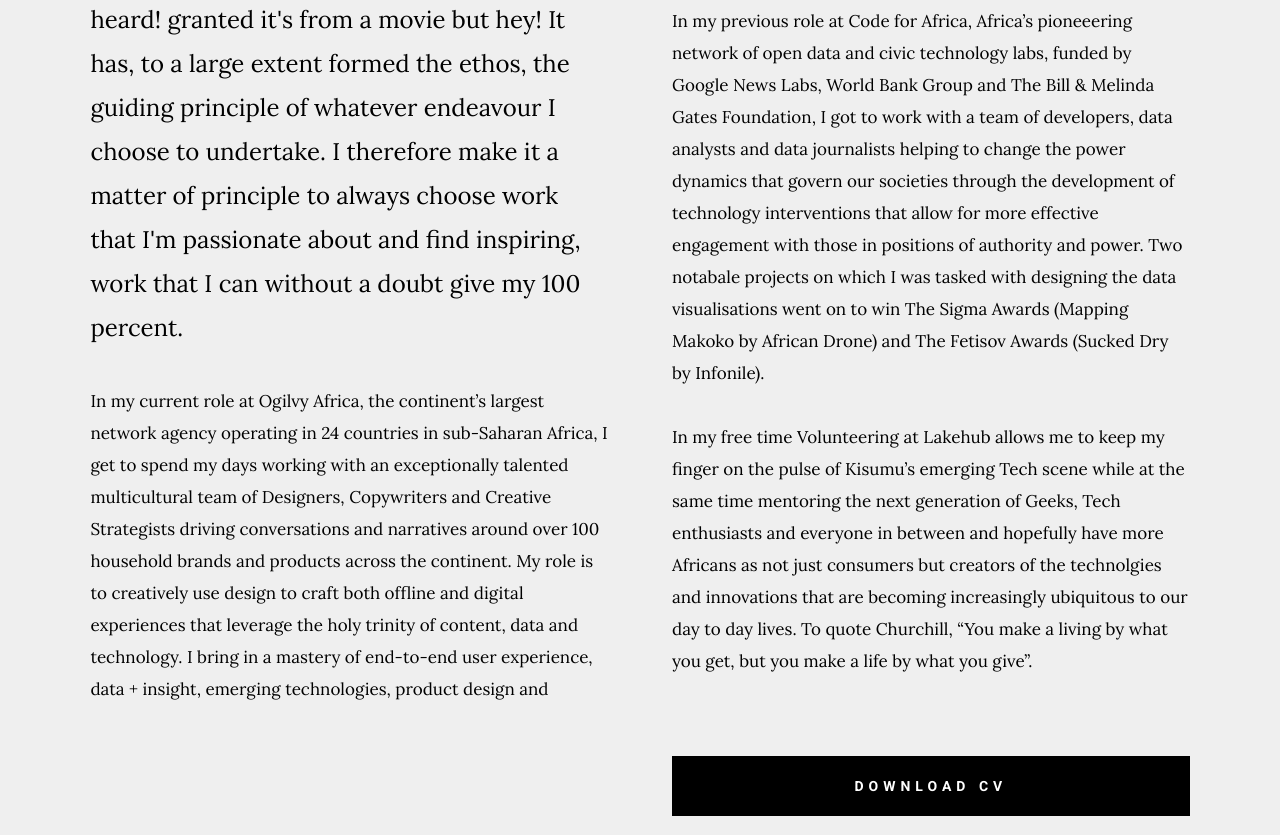
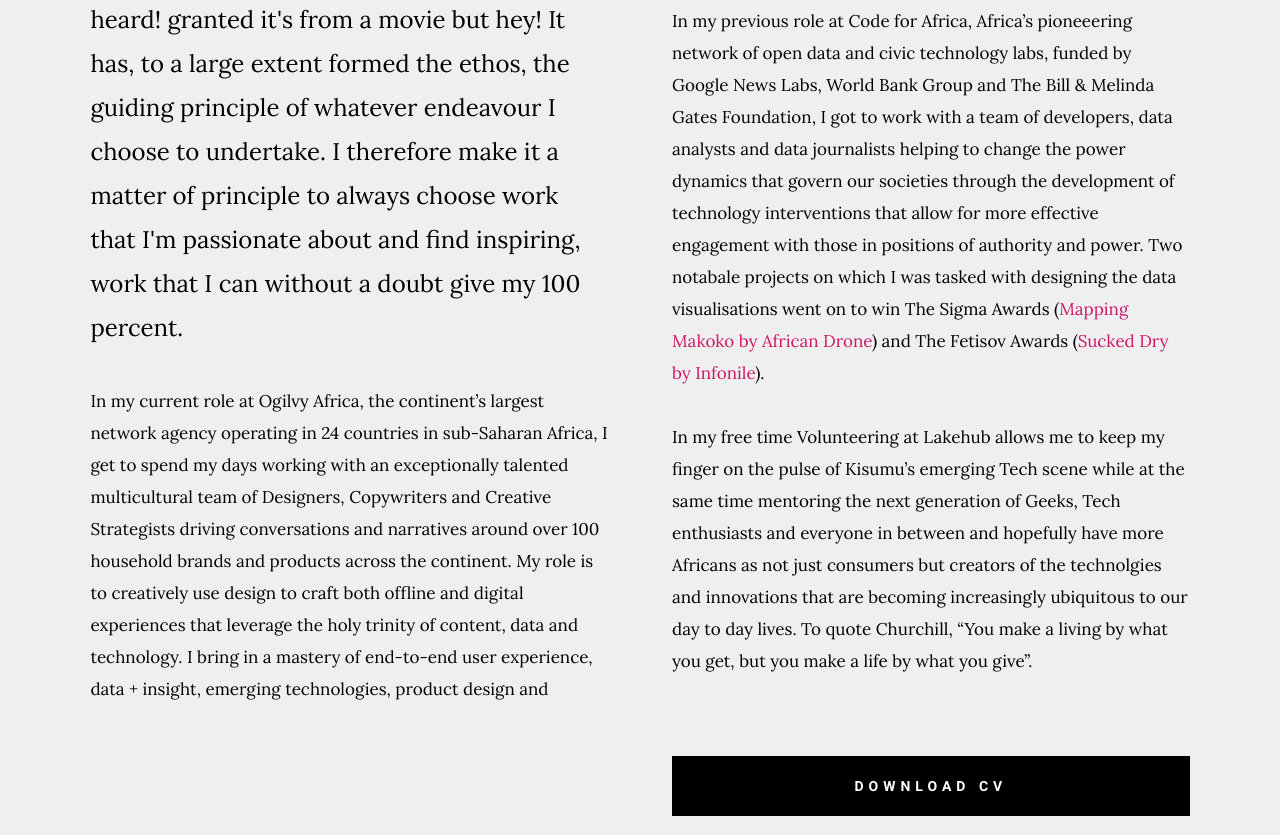
Before and after one commit to OdhiamboChris/My-Profile, a plain HTML site: page index.html in a window 1280 px wide. Shown: the part 1214-2049 px from the top of the page. Drawn offline with Linux system fonts and the light colour scheme; a web font is replaced by a local one.

Commit message:
Added links to awards
Links to awards added

```diff
--- a/index.html
+++ b/index.html
@@ -126,7 +126,7 @@
                     In my current role at Ogilvy Africa, the continent’s largest network agency operating in 24 countries in sub-Saharan Africa, I get to spend my days working with an exceptionally talented multicultural team of Designers, Copywriters and Creative Strategists driving conversations and narratives around over 100 household brands and products across the continent. My role is to creatively use design to craft both offline and digital experiences that leverage the holy trinity of content, data and technology. I bring in a mastery of end-to-end user experience, data + insight, emerging technologies, product design and continuous innovation to unlock new, lasting and measurable value for companies and their stakeholders.
                     </p>
                     <p>
-                    In my previous role at Code for Africa, Africa’s pioneeering network of open data and civic technology labs, funded by Google News Labs, World Bank Group and The Bill & Melinda Gates Foundation, I got to work with a team of developers, data analysts and data journalists helping to change the power dynamics that govern our societies through the development of technology interventions that allow for more effective engagement with those in positions of authority and power. Two notabale projects on which I was tasked with designing the data visualisations went on to win The Sigma Awards (Mapping Makoko by African Drone) and The Fetisov Awards (Sucked Dry by Infonile).
+                    In my previous role at Code for Africa, Africa’s pioneeering network of open data and civic technology labs, funded by Google News Labs, World Bank Group and The Bill & Melinda Gates Foundation, I got to work with a team of developers, data analysts and data journalists helping to change the power dynamics that govern our societies through the development of technology interventions that allow for more effective engagement with those in positions of authority and power. Two notabale projects on which I was tasked with designing the data visualisations went on to win The Sigma Awards (<a href="https://sigmaawards.org/mapping-makoko/">Mapping Makoko by African Drone</a>) and The Fetisov Awards (<a href="https://fjawards.com/finalists/59-sucked-dry/article">Sucked Dry by Infonile</a>).
                     </p>
 
                     <p>
```
